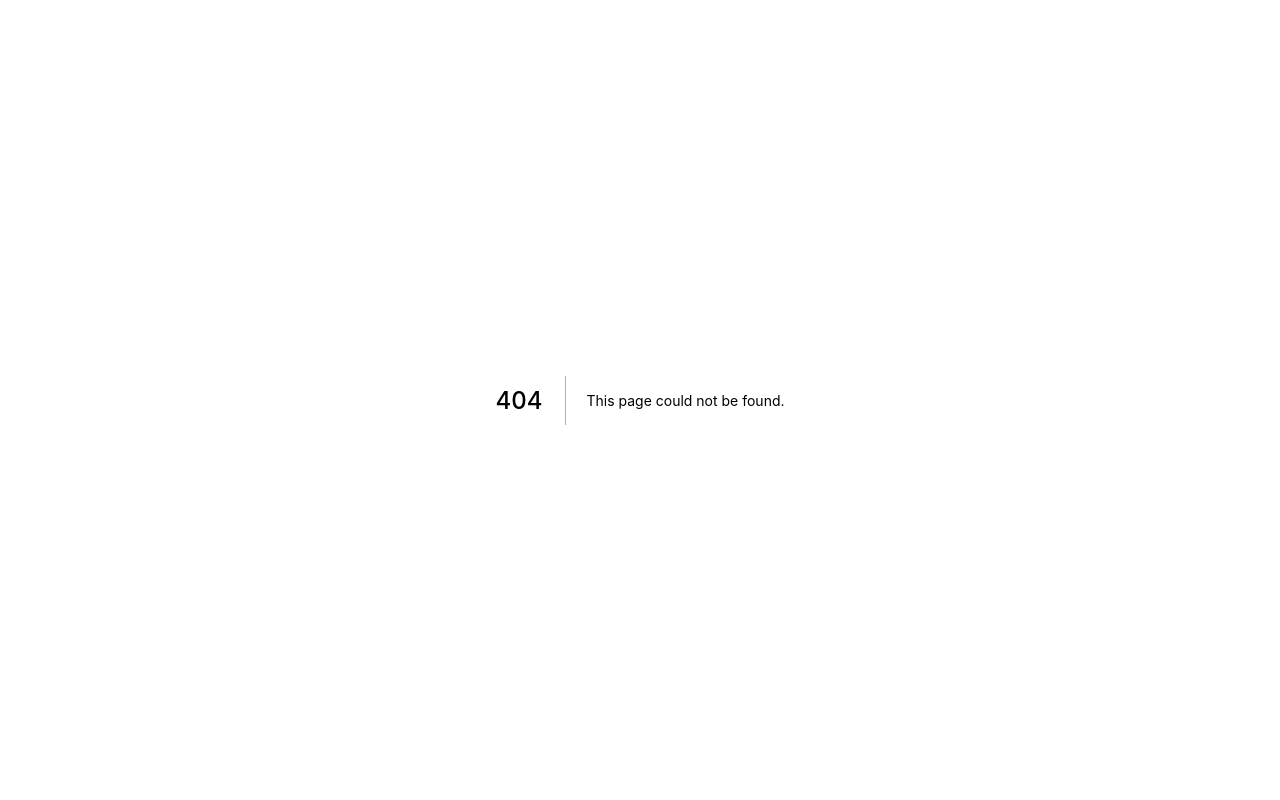
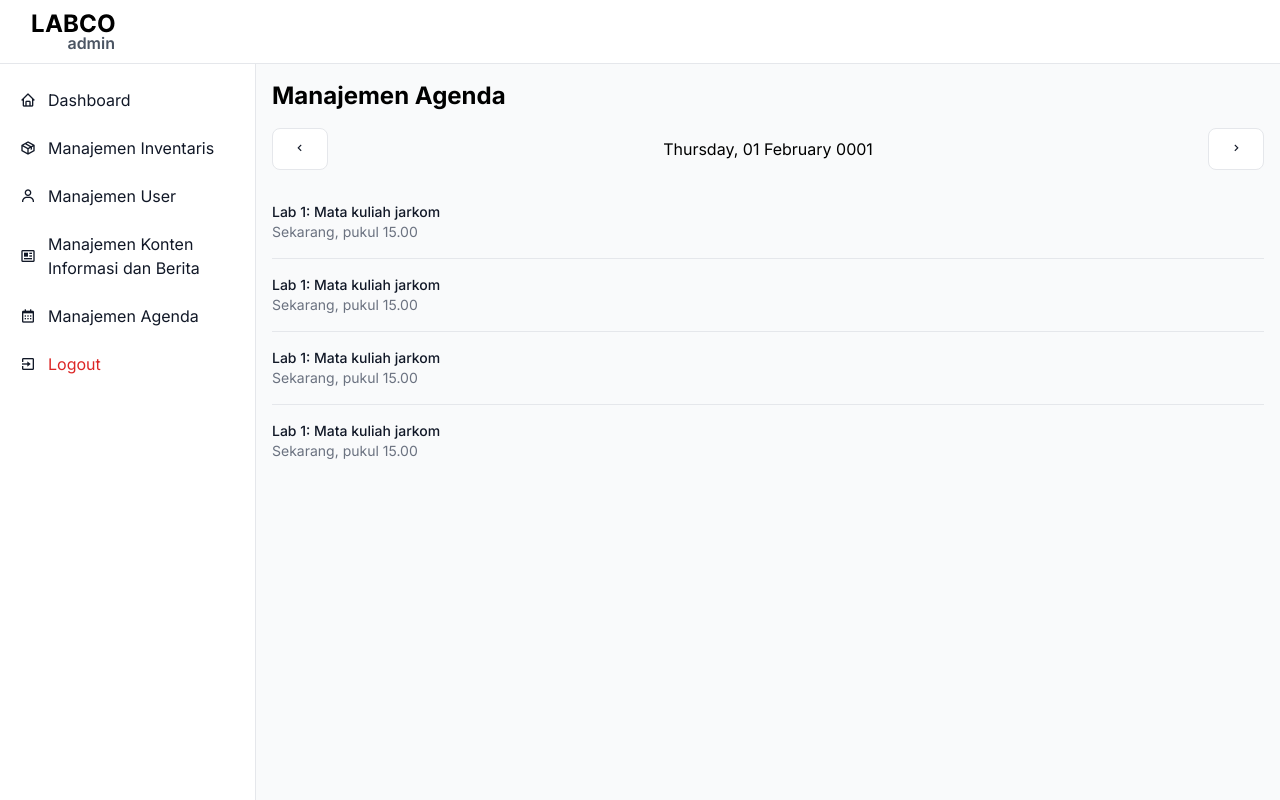
Before and after one commit to muhrizqiardi/labco, a Next.js app: page /admin/agenda/1/1/1 in a window 1280 px wide. Before the commit this address had no page. Built offline with nearby package versions, Linux system fonts and the light colour scheme.

Commit message:
feat: add agenda management page

```diff
--- /dev/null
+++ b/pages/admin/agenda/[year]/[month]/[date].js
@@ -0,0 +1,98 @@
+import Button from "../../../../../components/Button";
+import PageLayout from "../../../../../components/PageLayout";
+import { useRouter } from "next/router";
+import moment from "moment";
+
+function Agenda() {
+  const router = useRouter();
+  const { year, month, date } = router.query;
+  return (
+    <PageLayout
+      isAdminPage={true}
+      pageTitle={"LABCO Admin - Barang Baru"}
+      menuItems={[
+        {
+          title: "Dashboard",
+          href: "/admin",
+          icon: "bx bx-home",
+        },
+        {
+          title: "Manajemen Inventaris",
+          href: "/admin/inventaris",
+          icon: "bx bxs-user",
+        },
+        { title: "Manajemen User", href: "/admin/user", icon: "bx bx-user" },
+        {
+          title: "Manajemen Konten Informasi dan Berita",
+          href: "/admin/konten",
+          icon: "bx bx-news",
+        },
+        {
+          title: "Manajemen Agenda",
+          href: "/admin/agenda",
+          icon: "bx bxs-calendar",
+          isCurrentPage: true,
+        },
+        {
+          title: (
+            <>
+              <div className="text-red-600">Logout</div>
+            </>
+          ),
+          href: "/logout",
+          icon: "bx bx-exit",
+        },
+      ]}
+    >
+      <h1 className="text-2xl font-bold">Manajemen Agenda</h1>
+      <section className="flex gap-6">
+        <Button.Secondary
+          onClick={() => {
+            const prevDay = moment()
+              .set({ year, month, date })
+              .subtract(1, "days");
+            router.push(
+              `/agenda/${prevDay.year()}/${prevDay.month()}/${prevDay.date()}`
+            );
+          }}
+        >
+          <i className="bx bx-chevron-left"></i>
+        </Button.Secondary>
+        <div className="flex-auto text-center flex justify-center items-center">
+          <p>
+            {moment().set({ year, month, date }).format("dddd, DD MMMM YYYY")}
+          </p>
+        </div>
+        <Button.Secondary
+          onClick={() => {
+            const nextDay = moment().set({ year, month, date }).add(1, "day");
+            router.push(
+              `/agenda/${nextDay.year()}/${nextDay.month()}/${nextDay.date()}`
+            );
+          }}
+        >
+          <i className="bx bx-chevron-right"></i>
+        </Button.Secondary>
+      </section>
+      <div className="flow-root">
+        <ul role="list" className="divide-y divide-gray-200 ">
+          {[0, 0, 0, 0].map((item) => (
+            <li className="py-3 sm:py-4">
+              <div className="flex items-center space-x-4">
+                <div className="flex-1 min-w-0">
+                  <p className="text-sm font-medium text-gray-900 truncate ">
+                    Lab 1: Mata kuliah jarkom
+                  </p>
+                  <p className="text-sm text-gray-500 truncate ">
+                    Sekarang, pukul 15.00
+                  </p>
+                </div>
+              </div>
+            </li>
+          ))}
+        </ul>
+      </div>
+    </PageLayout>
+  );
+}
+export default Agenda;
--- /dev/null
+++ b/pages/admin/agenda/index.js
@@ -0,0 +1,18 @@
+import { useRouter } from "next/router";
+import { useEffect } from "react";
+import moment from "moment";
+
+function AgendaRedirect(props) {
+  const router = useRouter();
+
+  useEffect(() => {
+    router.push(
+      `/admin/agenda/${moment().format("YYYY")}/${moment().format("MM")}/${moment().format(
+        "DD"
+      )}`
+    );
+  }, []);
+
+  return <></>;
+}
+export default AgendaRedirect;
--- /dev/null
+++ b/pages/admin/edit-agenda/[agendaId].js
@@ -0,0 +1,62 @@
+import { useState } from "react";
+import Button from "../../../components/Button";
+import ImageUploader from "../../../components/ImageUploader";
+import PageLayout from "../../../components/PageLayout";
+import TextField from "../../../components/TextField";
+
+function EditAgenda() {
+  const [fileSrc, setFileSrc] = useState();
+  const [name, setName] = useState("");
+
+  // create form submit handler, send post request to /api/items, include fileSrc, name, qty, and condition
+
+  return (
+    <>
+      <PageLayout
+        isAdminPage={true}
+        pageTitle={"LABCO Admin - Barang Baru"}
+        menuItems={[
+          {
+            title: "Dashboard",
+            href: "/admin",
+            icon: "bx bx-home",
+          },
+          {
+            title: "Manajemen Inventaris",
+            href: "/admin/inventaris",
+            icon: "bx bxs-user",
+            isCurrentPage: true,
+          },
+          { title: "Manajemen User", href: "/admin/user", icon: "bx bx-user" },
+          {
+            title: "Manajemen Konten Informasi dan Berita",
+            href: "/admin/konten",
+            icon: "bx bx-news",
+          },
+          {
+            title: (
+              <>
+                <div className="text-red-600">Logout</div>
+              </>
+            ),
+            href: "/logout",
+            icon: "bx bx-exit",
+          },
+        ]}
+      >
+        <h1 className="text-2xl font-bold">Edit Agenda</h1>
+        <form
+          action=""
+          className="max-w-2xl mt-8  flex flex-col items-stretch gap-4"
+        >
+          <TextField label="Nama Agenda" name="title" type="text" required />
+          <TextField label="Waktu Mulai" name="startTime" type="datetime-local" required />
+          <TextField label="Waktu Selesai" name="finishedTime" type="datetime-local" required />
+          <TextField label="Dosen Pengampu" name="lecturer" type="email" required />
+          <Button.Primary>Edit Barang</Button.Primary>
+        </form>
+      </PageLayout>
+    </>
+  );
+}
+export default EditAgenda;
```
Also changed, not shown: pages/admin/agenda-baru/index.js (added).
